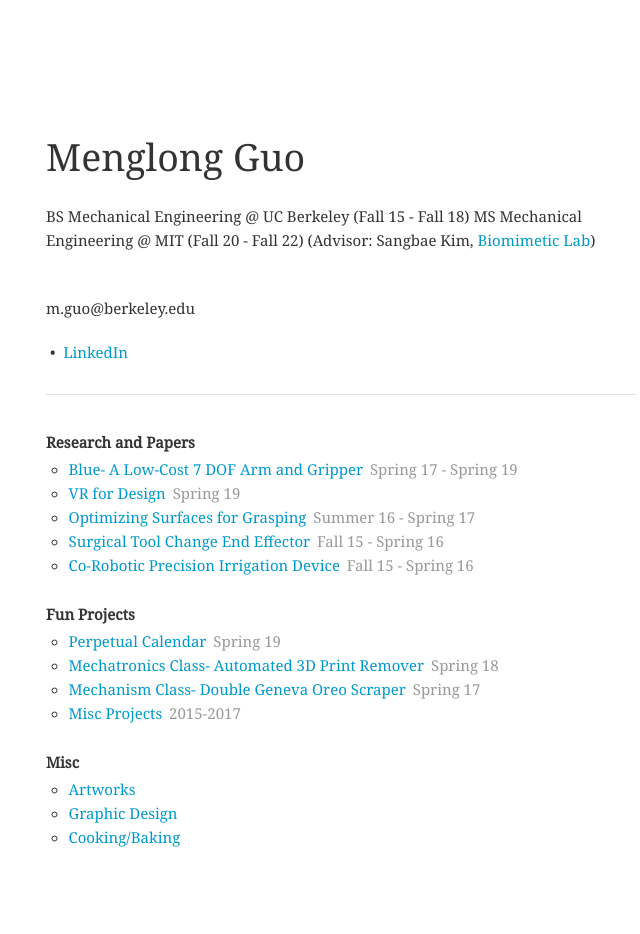
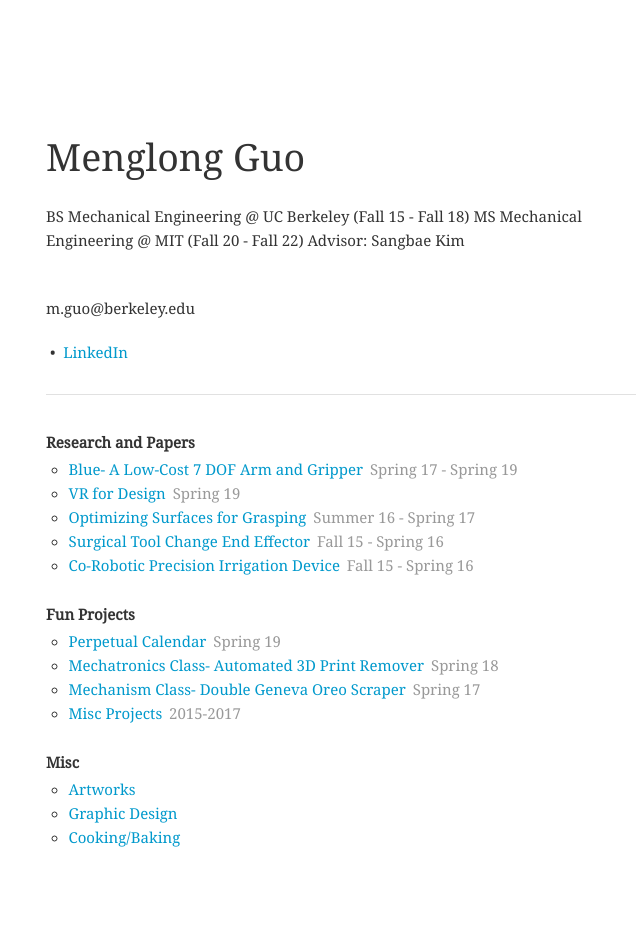
Before and after one commit to menglongguo/website, a Jekyll site: the page built from index.md, in a window 1280 px wide. Shown: the whole page, without its empty margins (299-939 px from the left). Built offline with Jekyll 4.4.1, drawn with Linux system fonts in a browser that asks for light colours; comment, search, counter and statistics services are not loaded; our own code applies the rules of GitHub Pages for plain Markdown files.

Commit message:
Update index.md

```diff
--- a/index.md
+++ b/index.md
@@ -4,7 +4,7 @@ layout: home
 
 # Menglong Guo
 BS Mechanical Engineering @ UC Berkeley (Fall 15 - Fall 18)
-MS Mechanical Engineering @ MIT (Fall 20 - Fall 22) (Advisor: Sangbae Kim, [Biomimetic Lab](https://biomimetics.mit.edu/){:target="_blank"})
+MS Mechanical Engineering @ MIT (Fall 20 - Fall 22) Advisor: Sangbae Kim
 
 <br />
 <span id="email"></span>
```
